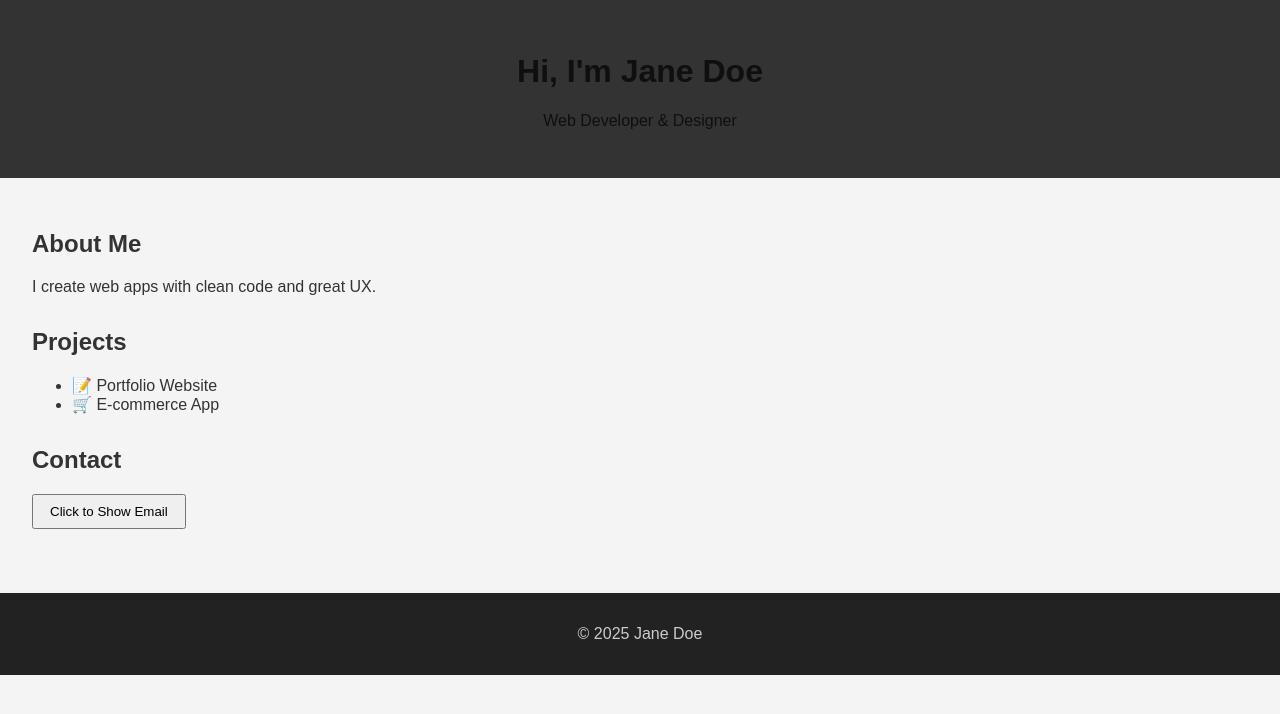
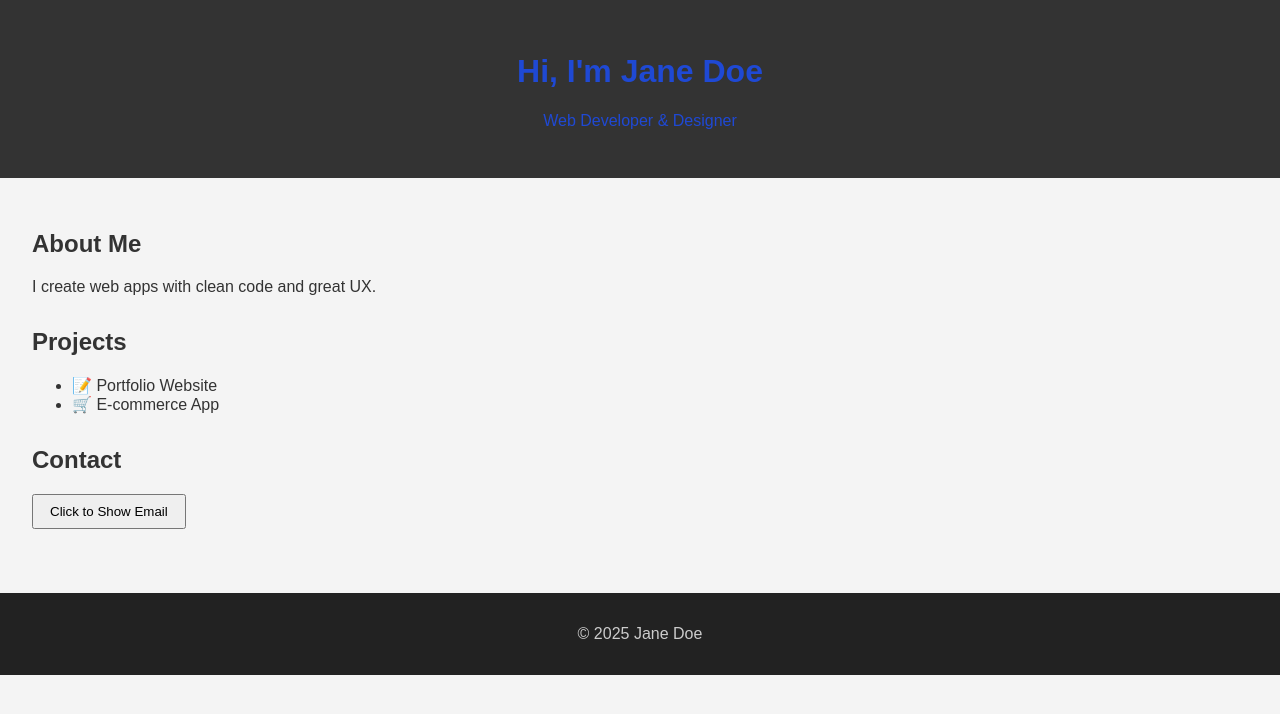
Before and after one commit to Bhakti60/DevOps_Project, a website: page public/index.html in a window 1280 px wide. Drawn offline with Linux system fonts and the light colour scheme.

Commit message:
update the color

```diff
--- a/public/style.css
+++ b/public/style.css
@@ -6,7 +6,7 @@ body {
   }
   header {
     background: #333;
-    color: rgb(16, 15, 15);
+    color: rgb(31, 73, 212);
     padding: 2rem;
     text-align: center;
   }
```
